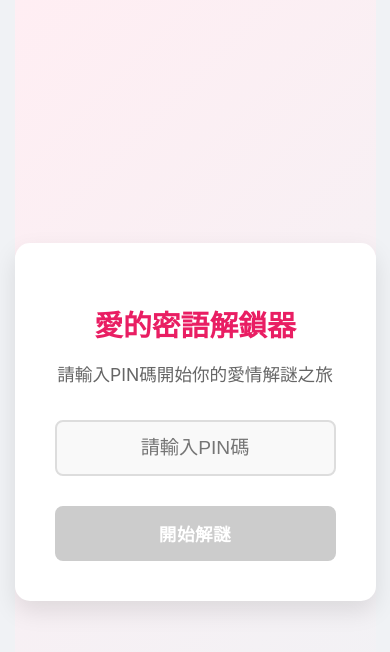
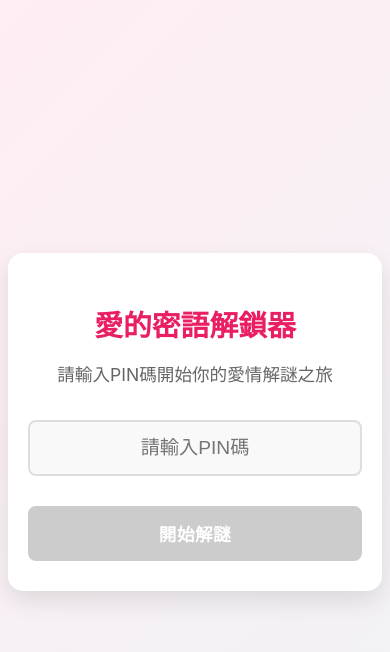
Before and after one commit to awesomejerry/hmz-exploding-card, a React (Vite) app: page / in a window 390 px wide. Shown: the top 652 px of the page. Built offline with nearby package versions, Linux system fonts and the light colour scheme.

Commit message:
Fix Puzzle7 hidden word visibility in dark areas

```diff
--- a/src/components/Puzzle2.tsx
+++ b/src/components/Puzzle2.tsx
@@ -13,7 +13,9 @@ const Puzzle2: React.FC<Puzzle2Props> = ({ onSuccess }) => {
         const x = (event.clientX - rect.left) / rect.width;
         const y = (event.clientY - rect.top) / rect.height;
 
-        const correctArea = { minX: 0.15, maxX: 0.25, minY: 0.55, maxY: 0.65 };
+        console.log(x, y)
+
+        const correctArea = { minX: 0.15, maxX: 0.25, minY: 0.60, maxY: 0.70 };
 
         if (x >= correctArea.minX && x <= correctArea.maxX && y >= correctArea.minY && y <= correctArea.maxY) {
             setError(false);
--- a/src/components/Puzzle7.tsx
+++ b/src/components/Puzzle7.tsx
@@ -11,6 +11,7 @@ const Puzzle7: React.FC<Puzzle7Props> = ({ onSuccess }) => {
     const [showInput, setShowInput] = useState(false);
     const [attempts, setAttempts] = useState(0);
     const [showHint, setShowHint] = useState(false);
+    const [isWordVisible, setIsWordVisible] = useState(false);
     const containerRef = useRef<HTMLDivElement>(null);
 
     const correctAnswer = '巧克力棒'; // The hidden word to find
@@ -23,13 +24,40 @@ const Puzzle7: React.FC<Puzzle7Props> = ({ onSuccess }) => {
         { word: '瑪德蓮', position: { x: 34, y: 67 } },
         { word: '達克瓦茲', position: { x: 67, y: 23 } },
         { word: '聖多諾黑', position: { x: 21, y: 72 } },
-        { word: '馬卡龍', position: { x: 88, y: 61 } }, // 重複出現增加混淆
+        { word: '馬卡龍', position: { x: 88, y: 61 } },
         { word: '費南雪', position: { x: 45, y: 19 } },
         { word: '瑪德蓮', position: { x: 57, y: 83 } },
         { word: '達克瓦茲', position: { x: 12, y: 45 } },
         { word: '聖多諾黑', position: { x: 91, y: 78 } },
         { word: '馬卡龍', position: { x: 28, y: 39 } },
-        { word: '費南雪', position: { x: 76, y: 58 } }
+        { word: '費南雪', position: { x: 76, y: 58 } },
+        { word: '瑪德蓮', position: { x: 18, y: 55 } },
+        { word: '達克瓦茲', position: { x: 63, y: 47 } },
+        { word: '聖多諾黑', position: { x: 84, y: 26 } },
+        { word: '馬卡龍', position: { x: 39, y: 81 } },
+        { word: '費南雪', position: { x: 72, y: 14 } },
+        { word: '瑪德蓮', position: { x: 26, y: 63 } },
+        { word: '達克瓦茲', position: { x: 94, y: 52 } },
+        { word: '聖多諾黑', position: { x: 51, y: 91 } },
+        { word: '馬卡龍', position: { x: 8, y: 71 } },
+        { word: '費南雪', position: { x: 73, y: 38 } },
+        { word: '瑪德蓮', position: { x: 42, y: 22 } },
+        { word: '達克瓦茲', position: { x: 85, y: 49 } },
+        { word: '聖多諾黑', position: { x: 17, y: 86 } },
+        { word: '馬卡龍', position: { x: 59, y: 16 } },
+        { word: '費南雪', position: { x: 31, y: 74 } },
+        { word: '瑪德蓮', position: { x: 78, y: 65 } },
+        { word: '達克瓦茲', position: { x: 48, y: 33 } },
+        { word: '聖多諾黑', position: { x: 14, y: 59 } },
+        { word: '馬卡龍', position: { x: 68, y: 29 } },
+        { word: '費南雪', position: { x: 23, y: 48 } },
+        { word: '瑪德蓮', position: { x: 87, y: 73 } },
+        { word: '達克瓦茲', position: { x: 35, y: 15 } },
+        { word: '聖多諾黑', position: { x: 92, y: 44 } },
+        { word: '馬卡龍', position: { x: 55, y: 77 } },
+        { word: '費南雪', position: { x: 11, y: 37 } },
+        { word: '瑪德蓮', position: { x: 74, y: 88 } },
+        { word: '達克瓦茲', position: { x: 44, y: 54 } },
     ];
 
     useEffect(() => {
@@ -83,7 +111,15 @@ const Puzzle7: React.FC<Puzzle7Props> = ({ onSuccess }) => {
             Math.pow(mousePosition.y - hiddenWordPosition.y, 2)
         );
 
-        if (distance < 6 && isFlashlightActive) { // 縮小檢測範圍使其更精確
+        // Make word visible when flashlight is close (larger radius for visibility)
+        if (distance < 12 && isFlashlightActive) {
+            setIsWordVisible(true);
+        } else {
+            setIsWordVisible(false);
+        }
+
+        // Show input when very close to the word
+        if (distance < 6 && isFlashlightActive) {
             setShowInput(true);
         }
     }, [mousePosition, isFlashlightActive]);
@@ -96,12 +132,10 @@ const Puzzle7: React.FC<Puzzle7Props> = ({ onSuccess }) => {
     const handleButtonClick = (e: React.MouseEvent) => {
         e.preventDefault();
         e.stopPropagation();
-        console.log('Button clicked!'); // 調試用
         processAnswer();
     };
 
     const processAnswer = () => {
-        console.log('Processing answer:', userAnswer); // 調試用
         if (userAnswer.trim() === correctAnswer) {
             onSuccess();
         } else {
@@ -135,7 +169,7 @@ const Puzzle7: React.FC<Puzzle7Props> = ({ onSuccess }) => {
                 <div className="shadow-puzzle-flashlight-overlay" style={flashlightStyle}></div>
 
                 <div
-                    className="shadow-puzzle-hidden-word"
+                    className={`shadow-puzzle-hidden-word ${isWordVisible ? 'visible' : ''}`}
                     style={{
                         left: `${hiddenWordPosition.x}%`,
                         top: `${hiddenWordPosition.y}%`
--- a/src/index.css
+++ b/src/index.css
@@ -1,3 +1,11 @@
+html {
+    margin: 0;
+    padding: 0;
+    overflow: hidden;
+    height: 100%;
+    width: 100%;
+}
+
 body {
     font-family: -apple-system, BlinkMacSystemFont, 'Segoe UI', Roboto, 'Helvetica Neue', Arial, sans-serif;
     display: flex;
@@ -5,8 +13,12 @@ body {
     align-items: center;
     height: 100vh;
     margin: 0;
+    padding: 0;
     background-color: #f0f2f5;
     color: #333;
+    overflow: hidden;
+    position: fixed;
+    width: 100%;
 }
 
 .container {
@@ -17,6 +29,8 @@ body {
     box-shadow: 0 10px 25px rgba(0, 0, 0, 0.1);
     width: 90%;
     max-width: 400px;
+    position: relative;
+    margin: 0 auto;
 }
 
 h1 {
@@ -91,9 +105,9 @@ button:hover {
 .map-container {
     position: relative;
     margin: 20px auto;
-    width: 400px;
+    width: 100%;
     /* Or max-width: 100% */
-    height: 400px;
+    height: 100%;
 }
 
 #map {
@@ -101,14 +115,10 @@ button:hover {
     height: 100%;
     border-radius: 10px;
     cursor: pointer;
-    /* filter: blur(3px) grayscale(50%); */
     transition: filter 0.5s ease;
     object-fit: contain;
 }
 
-#map:hover {
-    filter: blur(1px) grayscale(0%);
-}
 
 .jigsaw-grid {
     display: grid;
@@ -193,6 +203,7 @@ button:hover {
 
 .radio-puzzle .frequency-slider {
     -webkit-appearance: none;
+    appearance: none;
     width: 100%;
     height: 15px;
     border-radius: 5px;
@@ -677,14 +688,21 @@ button:hover {
     transform: translate(-50%, -50%);
     font-size: 1.2rem;
     font-weight: bold;
-    color: #fff;
-    text-shadow:
-        0 0 15px rgba(255, 255, 255, 0.8),
-        0 0 30px rgba(255, 255, 255, 0.4);
+    color: transparent;
+    text-shadow: none;
     z-index: 1;
     pointer-events: none;
     font-family: 'Courier New', monospace;
     letter-spacing: 2px;
+    background: linear-gradient(45deg, rgba(255, 255, 255, 0.9), rgba(255, 255, 255, 0.7));
+    -webkit-background-clip: text;
+    background-clip: text;
+    opacity: 0;
+    transition: opacity 0.2s ease;
+}
+
+.shadow-puzzle-hidden-word.visible {
+    opacity: 1;
 }
 
 .shadow-puzzle-decoy-word {
@@ -929,25 +947,25 @@ button:hover {
 }
 
 .lock-shackle {
-    width: 60px;
-    height: 40px;
-    border: 8px solid #333;
+    width: clamp(50px, 20vw, 80px);
+    height: clamp(30px, 12.5vw, 50px);
+    border: clamp(6px, 2.5vw, 10px) solid #333;
     border-bottom: none;
-    border-radius: 30px 30px 0 0;
-    margin-bottom: -8px;
+    border-radius: clamp(25px, 10vw, 40px) clamp(25px, 10vw, 40px) 0 0;
+    margin-bottom: clamp(-6px, -2.5vw, -10px);
     background: transparent;
     z-index: 1;
 }
 
 .lock-body {
-    width: 120px;
-    height: 100px;
+    width: clamp(100px, 40vw, 160px);
+    height: clamp(80px, 32.5vw, 130px);
     background: linear-gradient(145deg, #f0f0f0, #d1d1d1);
-    border-radius: 15px;
+    border-radius: clamp(12px, 5vw, 20px);
     box-shadow:
-        0 8px 15px rgba(0, 0, 0, 0.1),
-        inset 0 2px 5px rgba(255, 255, 255, 0.8),
-        inset 0 -2px 5px rgba(0, 0, 0, 0.1);
+        0 clamp(5px, 2.5vw, 10px) clamp(10px, 5vw, 20px) rgba(0, 0, 0, 0.15),
+        inset 0 clamp(2px, 0.75vw, 3px) clamp(4px, 2vw, 8px) rgba(255, 255, 255, 0.8),
+        inset 0 clamp(-2px, -0.75vw, -3px) clamp(4px, 2vw, 8px) rgba(0, 0, 0, 0.1);
     display: flex;
     align-items: center;
     justify-content: center;
@@ -962,21 +980,21 @@ button:hover {
 .lock-screen {
     background: rgba(0, 0, 0, 0.8);
     color: #00ff00;
-    padding: 10px;
-    border-radius: 8px;
+    padding: clamp(8px, 3vw, 12px);
+    border-radius: clamp(6px, 2.5vw, 10px);
     font-family: 'Courier New', monospace;
-    font-size: 0.8rem;
-    margin: 5px;
+    font-size: clamp(0.7rem, 2.25vw, 0.9rem);
+    margin: clamp(4px, 1.5vw, 6px);
 }
 
 .lock-icon {
-    font-size: 1.5rem;
-    margin-bottom: 5px;
+    font-size: clamp(1.2rem, 4.5vw, 1.8rem);
+    margin-bottom: clamp(5px, 2vw, 8px);
 }
 
 .lock-question {
-    margin: 5px 0;
-    font-size: 0.7rem;
+    margin: clamp(5px, 2vw, 8px) 0;
+    font-size: clamp(0.6rem, 2vw, 0.8rem);
     color: #00ff00;
 }
 
@@ -1200,24 +1218,8 @@ button:hover {
         margin: 30px 0;
     }
 
-    .lock-body {
-        width: 100px;
-        height: 80px;
-    }
-
-    .lock-shackle {
-        width: 50px;
-        height: 30px;
-        border-width: 6px;
-    }
-
-    .lock-screen {
-        padding: 8px;
-        font-size: 0.7rem;
-    }
-
     .lock-question {
-        font-size: 0.6rem;
+        font-size: clamp(0.6rem, 1.8vw, 0.7rem);
     }
 
     .days-input {
@@ -1280,7 +1282,14 @@ button:hover {
     justify-content: center;
     align-items: center;
     height: 100vh;
+    width: 100vw;
     background: linear-gradient(135deg, #ffeef3 0%, #f0f2f5 100%);
+    overflow: hidden;
+    position: fixed;
+    top: 0;
+    left: 0;
+    margin: 0;
+    padding: 0;
 }
 
 .pin-container {
@@ -1291,6 +1300,8 @@ button:hover {
     box-shadow: 0 10px 25px rgba(0, 0, 0, 0.1);
     width: 90%;
     max-width: 400px;
+    position: relative;
+    margin: 0 auto;
 }
 
 .pin-container h1 {
@@ -1377,3 +1388,101 @@ button:hover {
     margin: 0;
     font-size: 1em;
 }
+
+/* 手機端樣式修復 */
+@media (max-width: 768px) {
+    html {
+        margin: 0;
+        padding: 0;
+        overflow: hidden;
+        height: 100%;
+        width: 100%;
+        position: fixed;
+        top: 0;
+        left: 0;
+    }
+
+    body {
+        margin: 0;
+        padding: 0;
+        overflow: hidden;
+        position: fixed;
+        top: 0;
+        left: 0;
+        right: 0;
+        bottom: 0;
+        width: 100%;
+        height: 100%;
+        display: flex;
+        justify-content: center;
+        align-items: center;
+        background-color: #f0f2f5;
+    }
+
+    .container {
+        width: calc(100% - 20px);
+        max-width: 420px;
+        margin: 10px;
+        padding: 35px 25px;
+        position: relative;
+        left: 0;
+        right: 0;
+        transform: none;
+        box-sizing: border-box;
+    }
+
+    .date-input {
+        margin: 15px 0;
+        display: flex;
+        justify-content: center;
+        align-items: center;
+        flex-wrap: wrap;
+        gap: 5px;
+    }
+
+    .date-input input {
+        width: 65px;
+        padding: 10px;
+        font-size: 1.2em;
+        margin: 3px;
+    }
+
+    h1 {
+        font-size: 1.5em;
+        margin-bottom: 15px;
+    }
+
+    p {
+        font-size: 1em;
+    }
+
+    button {
+        padding: 15px 30px;
+        font-size: 1.1em;
+    }
+}
+
+/* 針對更小螢幕的額外修復 */
+@media (max-width: 480px) {
+    .container {
+        width: calc(100% - 16px);
+        margin: 8px;
+        padding: 30px 20px;
+    }
+
+    .date-input input {
+        width: 60px;
+        padding: 8px;
+        font-size: 1.1em;
+    }
+
+    h1 {
+        font-size: 1.4em;
+    }
+
+    .pin-container {
+        width: calc(100% - 16px);
+        margin: 8px;
+        padding: 30px 20px;
+    }
+}
```
